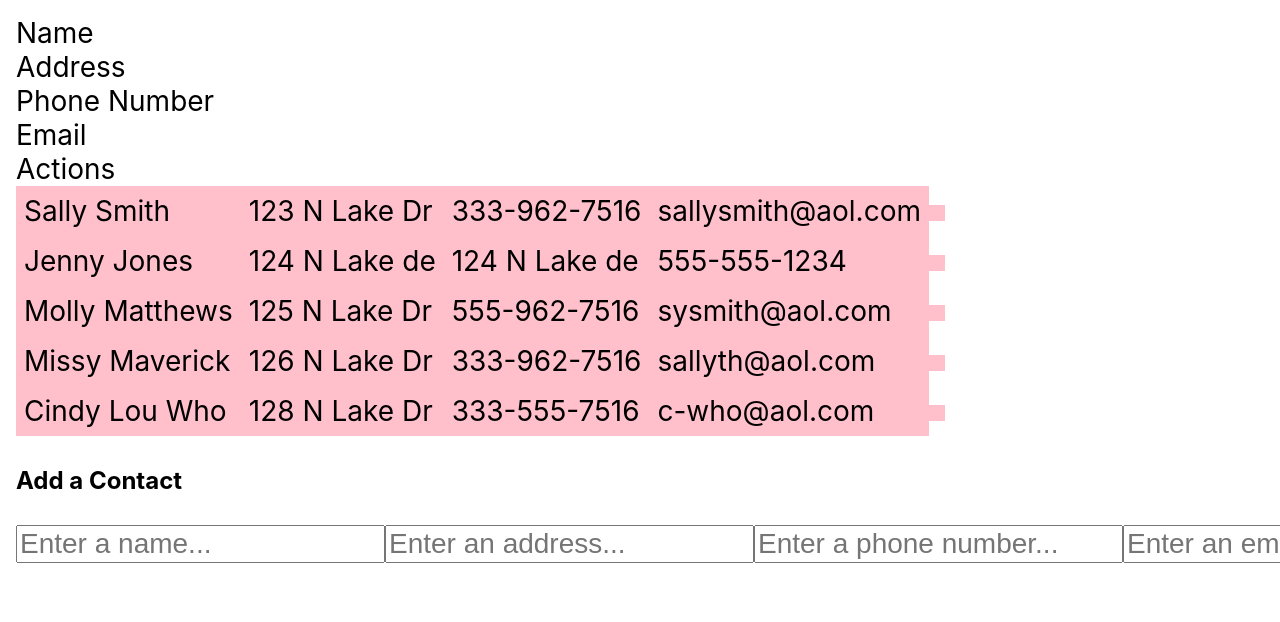
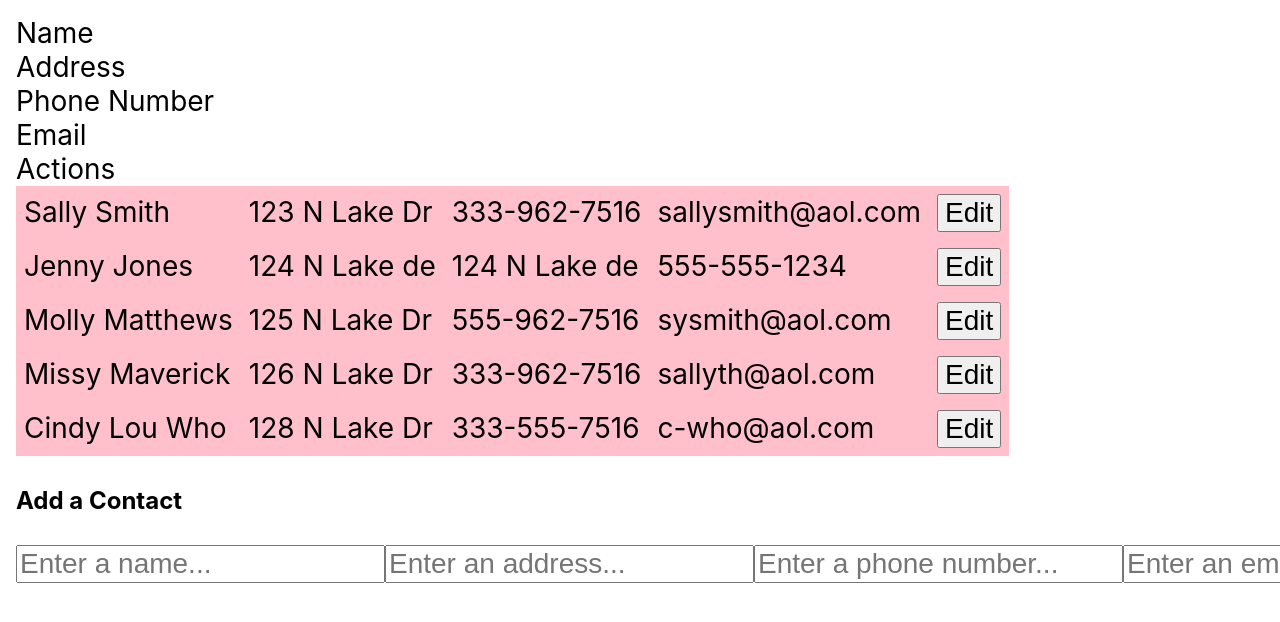
Before and after one commit to sarah-lee-1/Sewing-Club-Tracker-app, a React (Create React App) app: page / in a window 1280 px wide. Shown: the top 622 px of the page. Built offline with nearby package versions, Linux system fonts and the light colour scheme.

Commit message:
Perf: Create initial Edit button

```diff
--- a/src/components/ReadOnlyRow.js
+++ b/src/components/ReadOnlyRow.js
@@ -1,13 +1,18 @@
 import React from 'react'
 
-const ReadOnlyRow = ({contact}) => {
+const ReadOnlyRow = ({ contact, handleEditClick }) => {
     return (
         <tr>
             <td>{contact.fullName}</td>
             <td>{contact.address}</td>
             <td>{contact.phoneNumber}</td>
             <td>{contact.email}</td>
-            <td></td>
+            <td>
+                <button
+                type="button"
+                onClick={(event) => handleEditClick(event, contact)}
+                >Edit</button>
+            </td>
         </tr>
     );
 
```
